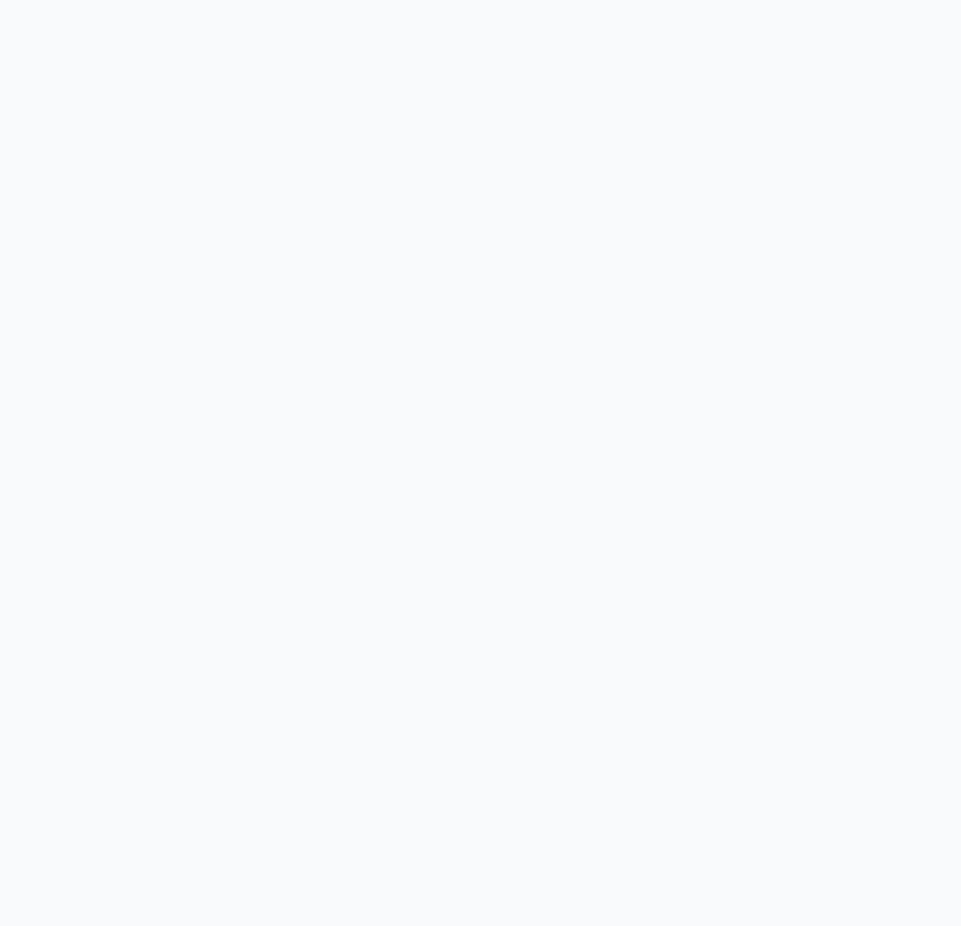
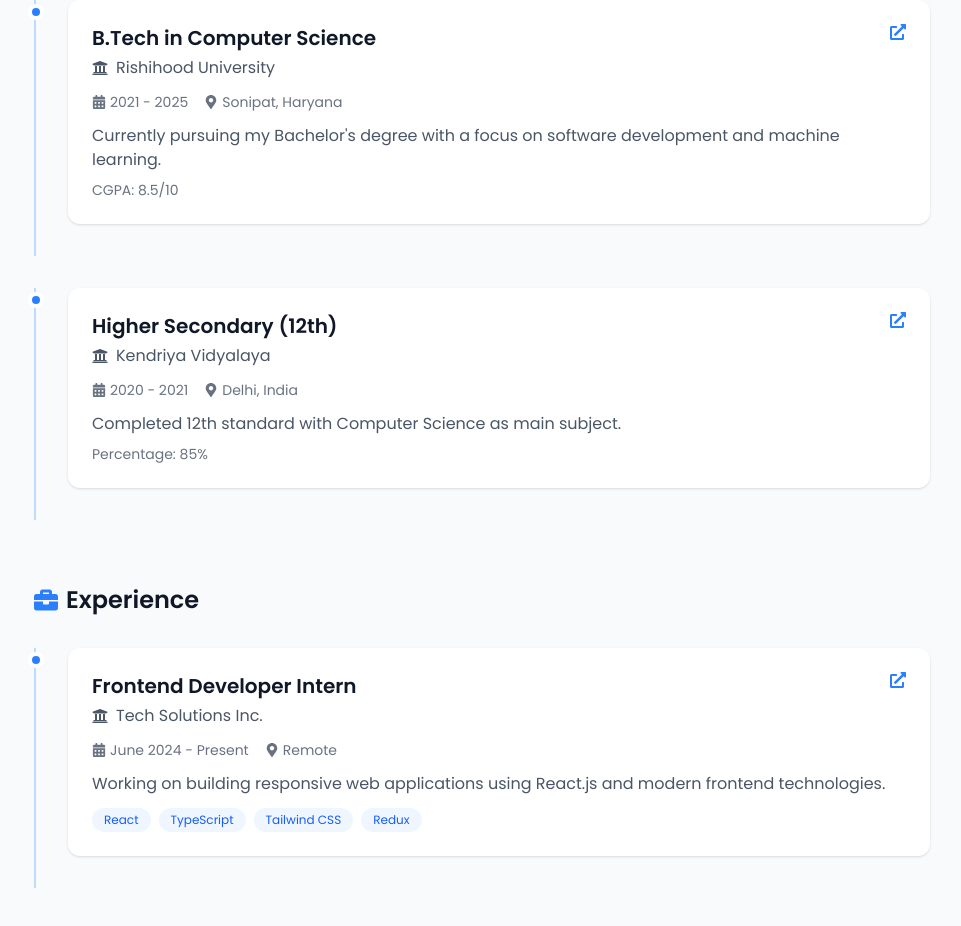
Before and after one commit to sankalpmtellur/Portfolio, a React (Vite) app: page /education in a window 1280 px wide. Before the commit this address had no page. Shown: the part 380-1306 px from the top of the page, without its empty margins (158-1119 px from the left). Before the commit the page ends 800 px from the top, so only its background shows below. Built offline with nearby package versions, Linux system fonts and the light colour scheme.

Commit message:
added Education page

```diff
--- a/src/App.jsx
+++ b/src/App.jsx
@@ -1,12 +1,13 @@
 import { useState, useEffect } from 'react';
 import { motion, AnimatePresence } from 'framer-motion';
-import { BrowserRouter as Router, useLocation, useRoutes } from 'react-router-dom';
+import { BrowserRouter as Router, useLocation, useRoutes, useNavigate } from 'react-router-dom';
 import Navbar from "./components/Navbar";
 import Hero from "./components/Hero";
 import About from "./components/About";
 import Skills from "./components/Skills";
 import Projects from "./components/Projects";
 import Contact from "./components/Contact";
+import Education from "./components/Education";
 
 // Smooth scroll behavior for anchor links
 const SmoothScroll = ({ children }) => {
@@ -113,6 +114,17 @@ const AppRoutes = () => {
         </>
       ),
     },
+    {
+      path: "/education",
+      element: (
+        <>
+          <Navbar />
+          <main>
+            <Education />
+          </main>
+        </>
+      ),
+    },
   ]);
 
   return element;
--- /dev/null
+++ b/src/components/Education.jsx
@@ -0,0 +1,179 @@
+import { motion } from 'framer-motion';
+import { FaGraduationCap, FaBriefcase, FaUniversity, FaCalendarAlt, FaMapMarkerAlt, FaExternalLinkAlt } from 'react-icons/fa';
+
+export default function Education() {
+  const education = [
+    {
+      id: 1,
+      type: 'education',
+      title: 'B.Tech in Computer Science',
+      institution: 'Rishihood University',
+      period: '2021 - 2025',
+      location: 'Sonipat, Haryana',
+      description: 'Currently pursuing my Bachelor\'s degree with a focus on software development and machine learning.',
+      gpa: 'CGPA: 8.5/10',
+      link: 'https://www.rishihood.edu.in/'
+    },
+    {
+      id: 2,
+      type: 'education',
+      title: 'Higher Secondary (12th)',
+      institution: 'Kendriya Vidyalaya',
+      period: '2020 - 2021',
+      location: 'Delhi, India',
+      description: 'Completed 12th standard with Computer Science as main subject.',
+      gpa: 'Percentage: 85%',
+      link: '#'
+    }
+  ];
+
+  const experience = [
+    {
+      id: 1,
+      type: 'experience',
+      title: 'Frontend Developer Intern',
+      company: 'Tech Solutions Inc.',
+      period: 'June 2024 - Present',
+      location: 'Remote',
+      description: 'Working on building responsive web applications using React.js and modern frontend technologies.',
+      technologies: ['React', 'TypeScript', 'Tailwind CSS', 'Redux'],
+      link: '#'
+    }
+  ];
+
+  return (
+    <section id="education" className="pt-32 pb-20 bg-gray-50">
+      <div className="max-w-7xl mx-auto px-6">
+        <motion.div
+          className="text-center mb-16"
+          initial={{ opacity: 0, y: 30 }}
+          whileInView={{ opacity: 1, y: 0 }}
+          viewport={{ once: true }}
+          transition={{ duration: 0.6 }}
+        >
+          <h2 className="text-3xl md:text-4xl font-bold text-gray-900 mb-4">
+            My <span className="text-blue-600">Journey</span>
+          </h2>
+          <p className="text-gray-600 max-w-2xl mx-auto">
+            My educational background and professional experience that shaped my skills and knowledge.
+          </p>
+          <div className="w-20 h-1 bg-gradient-to-r from-blue-500 to-cyan-400 mx-auto mt-4 rounded-full"></div>
+        </motion.div>
+
+        <div className="max-w-4xl mx-auto">
+          <div className="mb-16">
+            <h3 className="text-2xl font-semibold text-gray-900 mb-8 flex items-center">
+              <FaGraduationCap className="mr-2 text-blue-500" />
+              Education
+            </h3>
+            <div className="space-y-8">
+              {education.map((edu, index) => (
+                <motion.div
+                  key={edu.id}
+                  className="relative pl-8 pb-8 border-l-2 border-blue-200"
+                  initial={{ opacity: 0, x: -20 }}
+                  whileInView={{ opacity: 1, x: 0 }}
+                  viewport={{ once: true }}
+                  transition={{ duration: 0.5, delay: index * 0.1 }}
+                >
+                  <div className="absolute w-4 h-4 bg-blue-500 rounded-full -left-2 top-1 border-4 border-white"></div>
+                  <div className="bg-white p-6 rounded-xl shadow-sm hover:shadow-md transition-shadow duration-300">
+                    <div className="flex justify-between items-start">
+                      <div>
+                        <h4 className="text-xl font-semibold text-gray-900">{edu.title}</h4>
+                        <div className="flex items-center text-gray-600 mt-1">
+                          <FaUniversity className="mr-2" />
+                          <span>{edu.institution}</span>
+                        </div>
+                      </div>
+                      <a
+                        href={edu.link}
+                        target="_blank"
+                        rel="noopener noreferrer"
+                        className="text-blue-500 hover:text-blue-600 transition-colors"
+                      >
+                        <FaExternalLinkAlt />
+                      </a>
+                    </div>
+                    <div className="flex flex-wrap gap-4 mt-3 text-sm text-gray-500">
+                      <div className="flex items-center">
+                        <FaCalendarAlt className="mr-1" />
+                        {edu.period}
+                      </div>
+                      <div className="flex items-center">
+                        <FaMapMarkerAlt className="mr-1" />
+                        {edu.location}
+                      </div>
+                    </div>
+                    <p className="mt-3 text-gray-600">{edu.description}</p>
+                    {edu.gpa && <p className="mt-2 text-sm text-gray-500">{edu.gpa}</p>}
+                  </div>
+                </motion.div>
+              ))}
+            </div>
+          </div>
+
+          <div>
+            <h3 className="text-2xl font-semibold text-gray-900 mb-8 flex items-center">
+              <FaBriefcase className="mr-2 text-blue-500" />
+              Experience
+            </h3>
+            <div className="space-y-8">
+              {experience.map((exp, index) => (
+                <motion.div
+                  key={exp.id}
+                  className="relative pl-8 pb-8 border-l-2 border-blue-200"
+                  initial={{ opacity: 0, x: -20 }}
+                  whileInView={{ opacity: 1, x: 0 }}
+                  viewport={{ once: true }}
+                  transition={{ duration: 0.5, delay: (index + education.length) * 0.1 }}
+                >
+                  <div className="absolute w-4 h-4 bg-blue-500 rounded-full -left-2 top-1 border-4 border-white"></div>
+                  <div className="bg-white p-6 rounded-xl shadow-sm hover:shadow-md transition-shadow duration-300">
+                    <div className="flex justify-between items-start">
+                      <div>
+                        <h4 className="text-xl font-semibold text-gray-900">{exp.title}</h4>
+                        <div className="flex items-center text-gray-600 mt-1">
+                          <FaUniversity className="mr-2" />
+                          <span>{exp.company}</span>
+                        </div>
+                      </div>
+                      <a
+                        href={exp.link}
+                        target="_blank"
+                        rel="noopener noreferrer"
+                        className="text-blue-500 hover:text-blue-600 transition-colors"
+                      >
+                        <FaExternalLinkAlt />
+                      </a>
+                    </div>
+                    <div className="flex flex-wrap gap-4 mt-3 text-sm text-gray-500">
+                      <div className="flex items-center">
+                        <FaCalendarAlt className="mr-1" />
+                        {exp.period}
+                      </div>
+                      <div className="flex items-center">
+                        <FaMapMarkerAlt className="mr-1" />
+                        {exp.location}
+                      </div>
+                    </div>
+                    <p className="mt-3 text-gray-600">{exp.description}</p>
+                    {exp.technologies && (
+                      <div className="mt-3 flex flex-wrap gap-2">
+                        {exp.technologies.map((tech, i) => (
+                          <span key={i} className="px-3 py-1 bg-blue-50 text-blue-600 text-xs rounded-full">
+                            {tech}
+                          </span>
+                        ))}
+                      </div>
+                    )}
+                  </div>
+                </motion.div>
+              ))}
+            </div>
+          </div>
+        </div>
+      </div>
+    </section>
+  );
+}
--- a/src/components/Hero.jsx
+++ b/src/components/Hero.jsx
@@ -171,7 +171,7 @@ export default function Hero() {
 
                             {/* Experience Badge */}
                             <motion.div
-                                className="absolute -bottom-4 -right-4 bg-white p-4 rounded-2xl shadow-xl border border-gray-100"
+                                className="absolute -bottom-2 -right-8 bg-white p-3 rounded-2xl shadow-xl border border-gray-100 z-20 w-45"
                                 initial={{ y: 20, opacity: 0 }}
                                 animate={{ y: 0, opacity: 1 }}
                                 transition={{ delay: 0.8 }}
@@ -191,7 +191,7 @@ export default function Hero() {
 
                             {/* Project Badge */}
                             <motion.div
-                                className="absolute -top-6 left-0 bg-white p-4 rounded-2xl shadow-xl border border-gray-100"
+                                className="absolute -top-4 -left-4 bg-white p-3 rounded-2xl shadow-xl border border-gray-100 z-20 w-45"
                                 initial={{ y: -20, opacity: 0 }}
                                 animate={{ y: 0, opacity: 1 }}
                                 transition={{ delay: 0.9 }}
--- a/src/components/Skills.jsx
+++ b/src/components/Skills.jsx
@@ -1,5 +1,6 @@
 import { motion, AnimatePresence } from "framer-motion";
 import { useState } from "react";
+import { useNavigate } from "react-router-dom";
 import { FaPython, FaHtml5, FaCss3Alt, FaReact, FaGithub, FaNodeJs,
     FaDatabase, FaServer, FaMobileAlt, FaCode, FaCodeBranch, FaBrain, FaGamepad
 } from "react-icons/fa";
@@ -76,6 +77,7 @@ const skillCategories = [
 export default function Skills() {
     const [activeCategory, setActiveCategory] = useState('frontend');
     const [hoveredSkill, setHoveredSkill] = useState(null);
+    const navigate = useNavigate();
 
     const currentCategory = skillCategories.find(cat => cat.id === activeCategory);
 
@@ -200,7 +202,10 @@ export default function Skills() {
                             Currently diving deeper into advanced React patterns, performance optimization,
                             and cloud architecture.
                         </p>
-                        <button className="px-6 py-2.5 bg-white text-blue-600 rounded-full font-medium shadow-sm hover:shadow-md transition-all duration-300 border border-blue-100 hover:border-blue-200">
+                        <button
+                            onClick={() => navigate('/education')}
+                            className="px-6 py-2.5 bg-white text-blue-600 rounded-full font-medium shadow-sm hover:shadow-md transition-all duration-300 border border-blue-100 hover:border-blue-200 hover:bg-blue-50"
+                        >
                             View My Learning Path
                         </button>
                     </div>
```
